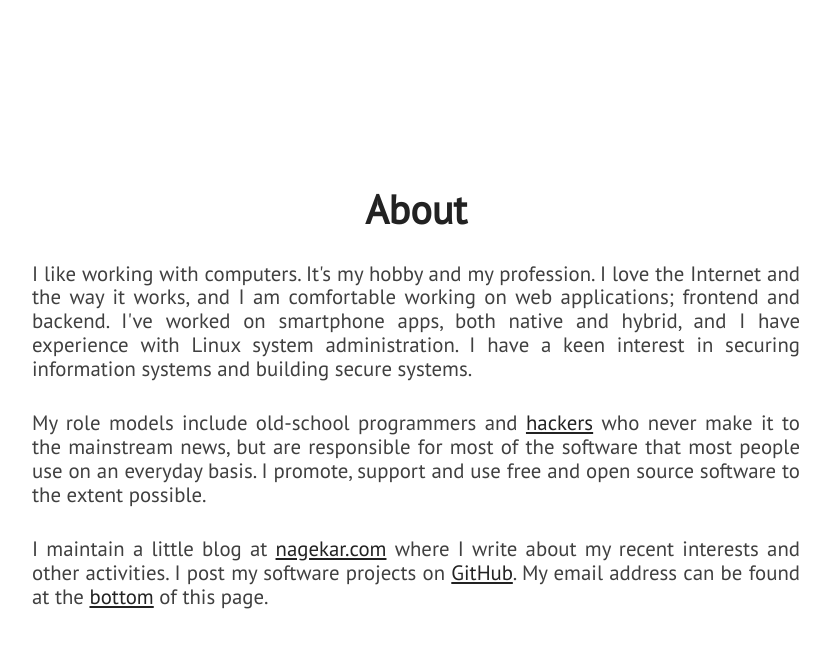
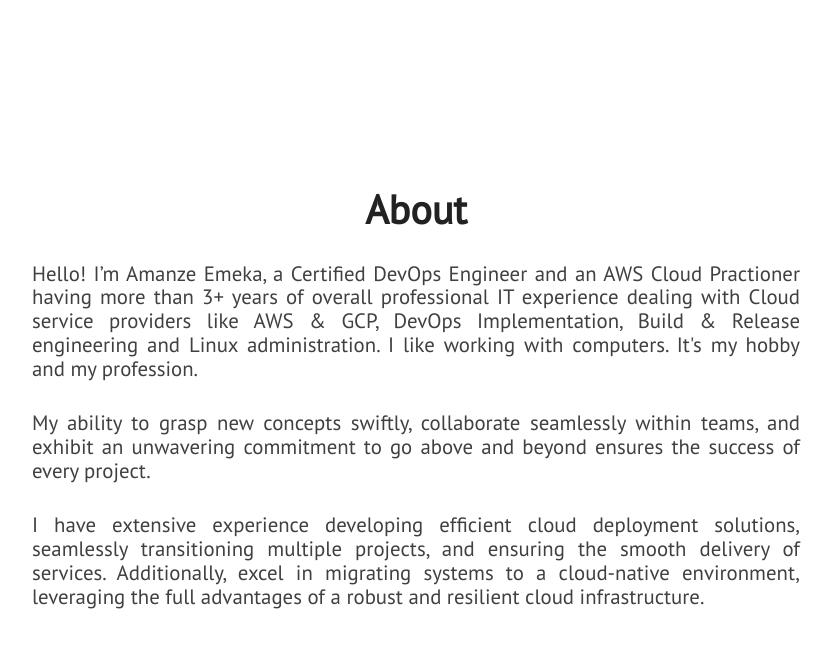
Before and after one commit to eamanze/eamanze.github.io, a Jekyll site: the page built from index.html, in a window 1280 px wide and 900 px high, scrolled down 1018 px. Shown: the top 648 px of the window, without its empty margins (224-1055 px from the left). Built offline with Jekyll 4.4.1, drawn with Linux system fonts in a browser that asks for light colours; nearby versions of some CDN libraries.

Commit message:
Update about.html

```diff
--- a/_includes/about.html
+++ b/_includes/about.html
@@ -3,13 +3,13 @@
         <div id="about-text">
             <div class="section-heading">About</div>
             <p class="paragraph-text justify-text">
-                I like working with computers. It's my hobby and my profession. I love the Internet and the way it works, and I am comfortable working on web applications; frontend and backend. I've worked on smartphone apps, both native and hybrid, and I have experience with Linux system administration. I have a keen interest in securing information systems and building secure systems.
+                Hello! I’m Amanze Emeka, a Certified DevOps Engineer and an AWS Cloud Practioner having more than 3+ years of overall professional IT experience dealing with Cloud service providers like AWS & GCP, DevOps Implementation, Build & Release engineering and Linux administration. I like working with computers. It's my hobby and my profession.
             </p>
             <p class="paragraph-text justify-text">
-                My role models include old-school programmers and <a href="https://stallman.org/articles/on-hacking.html">hackers</a> who never make it to the mainstream news, but are responsible for most of the software that most people use on an everyday basis. I promote, support and use free and open source software to the extent possible.
+                My ability to grasp new concepts swiftly, collaborate seamlessly within teams, and exhibit an unwavering commitment to go above and beyond ensures the success of every project.
             </p>
             <p class="paragraph-text justify-text">
-                I maintain a little blog at <a href="{{ site.blog_url }}">nagekar.com</a> where I write about my recent interests and other activities. I post my software projects on <a href="https://github.com/{{ site.github_username }}">GitHub</a>. My email address can be found at the <span class="extra-link"><a href="#extra">bottom</a></span> of this page.
+                I have extensive experience developing efficient cloud deployment solutions, seamlessly transitioning multiple projects, and ensuring the smooth delivery of services. Additionally, excel in migrating systems to a cloud-native environment, leveraging the full advantages of a robust and resilient cloud infrastructure.
             </p>
         </div>
     </section>
```
